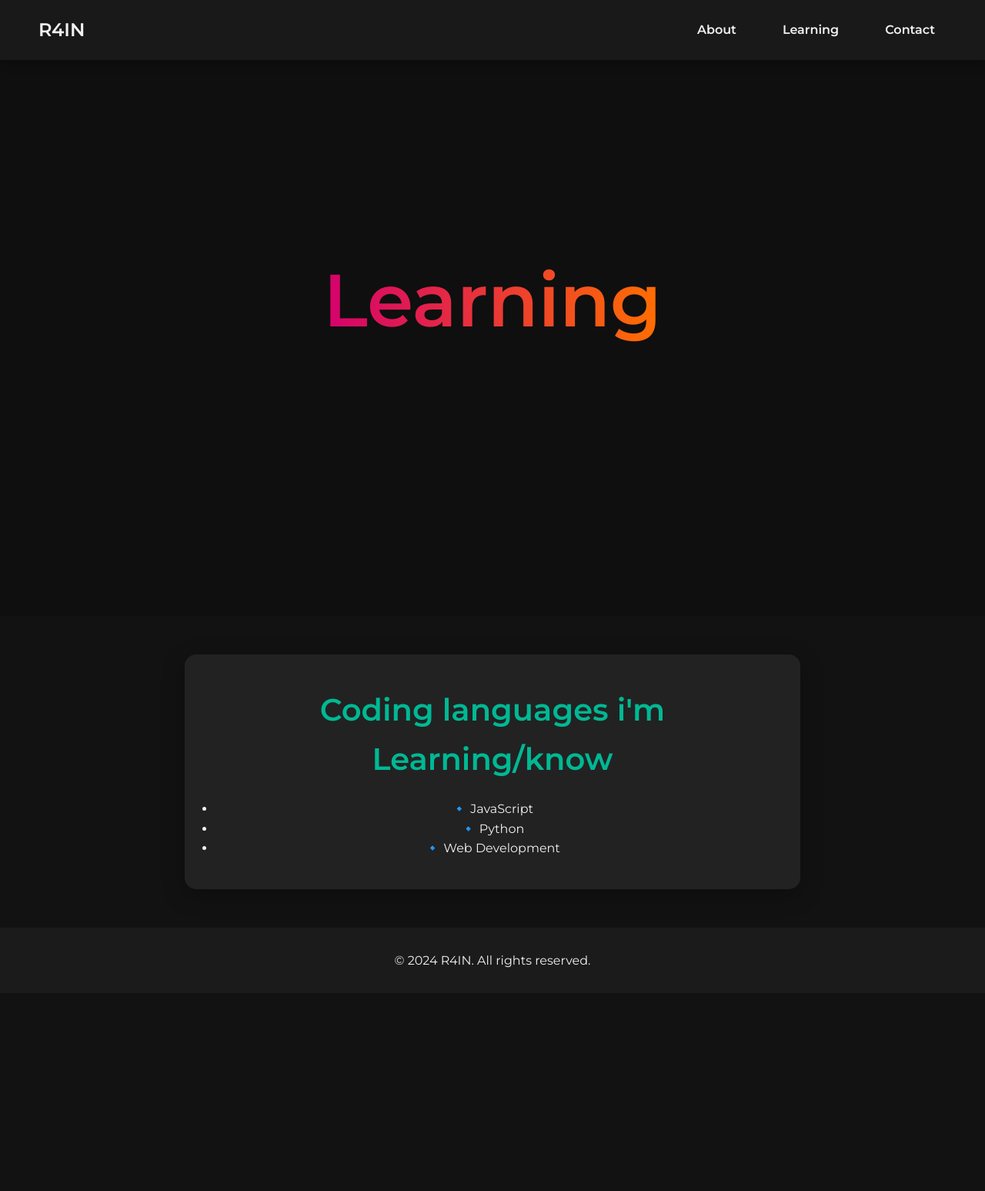
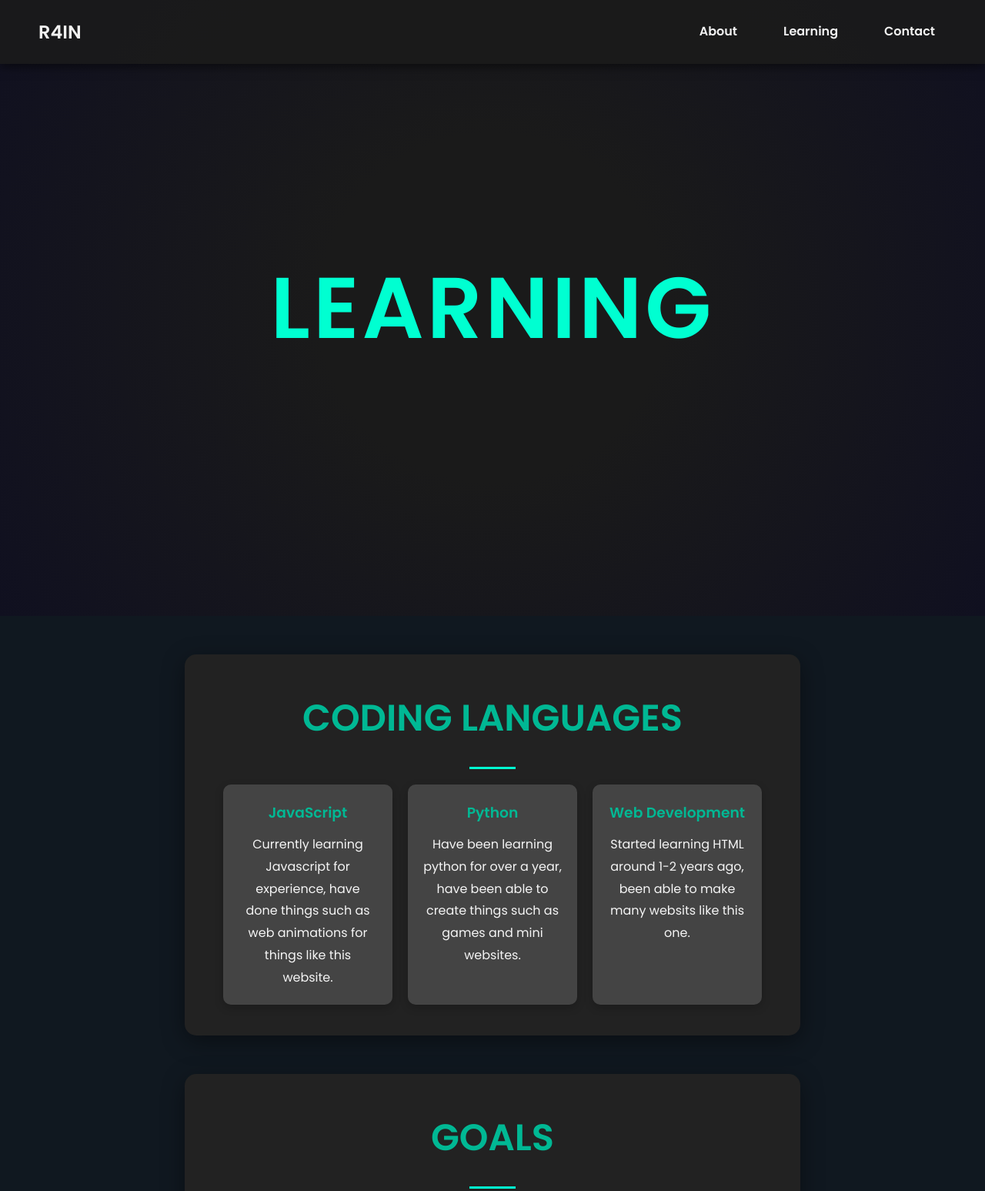
Before and after one commit to R-41N/r4in.web, a plain HTML site: page learning.html in a window 1280 px wide. Shown: the top 1547 px of the page at 77% size. Before the commit the page ends 1290 px from the top, so only its background shows below. Drawn offline with Linux system fonts and the light colour scheme.

Commit message:
Update learning.html

```diff
--- a/learning.html
+++ b/learning.html
@@ -3,9 +3,9 @@
 <head>
     <meta charset="UTF-8">
     <meta name="viewport" content="width=device-width, initial-scale=1.0">
-    <title>R4IN</title>
+    <title>R4IN | Learning</title>
     <link rel="icon" href="https://r2.guns.lol/59a3ad90-6060-4575-98db-b2cbd68e9e76.png" type="image/x-icon">
-    <link href="https://fonts.googleapis.com/css2?family=Montserrat:wght@400;600&display=swap" rel="stylesheet">
+    <link href="https://fonts.googleapis.com/css2?family=Poppins:wght@400;600&family=Montserrat:wght@400;600&display=swap" rel="stylesheet">
     <style>
         * {
             box-sizing: border-box;
@@ -14,10 +14,10 @@
         }
 
         body {
-            font-family: 'Montserrat', sans-serif;
-            background-color: #121212;
-            color: #f1f1f1;
-            line-height: 1.6;
+            font-family: 'Poppins', 'Montserrat', sans-serif;
+            background-color: #101820;
+            color: #f5f5f5;
+            line-height: 1.8;
             overflow-x: hidden;
         }
 
@@ -27,11 +27,11 @@
             position: fixed;
             width: 100%;
             top: 0;
-            z-index: 100;
+            z-index: 1000;
             display: flex;
             justify-content: space-between;
             align-items: center;
-            box-shadow: 0 4px 12px rgba(0, 0, 0, 0.3);
+            box-shadow: 0 4px 12px rgba(0, 0, 0, 0.5);
         }
 
         nav ul {
@@ -54,24 +54,26 @@
 
         .hero {
             height: 100vh;
-            background: #0f0f0f;
             display: flex;
+            flex-direction: column;
             justify-content: center;
             align-items: center;
+            background: radial-gradient(circle, rgba(26, 26, 26, 1) 30%, rgba(16, 16, 32, 1) 100%);
+            position: relative;
             text-align: center;
-            position: relative;
-            padding: 0 20px;
-            animation: fadeIn 1s ease-in-out forwards;
         }
 
         .hero h1 {
-            font-size: 6rem;
-            font-weight: 600;
-            margin-bottom: 20px;
-            background: linear-gradient(90deg, #d5006d, #ff6f00);
-            -webkit-background-clip: text;
-            -webkit-text-fill-color: transparent;
-            animation: slideIn 1s ease-in-out forwards;
+            font-size: 7rem;
+            font-weight: 700;
+            color: #00FFD1;
+            text-transform: uppercase;
+            letter-spacing: 4px;
+            transition: transform 0.5s ease-in-out;
+        }
+
+        .hero h1:hover {
+            transform: rotate(2deg);
         }
 
         .content {
@@ -80,53 +82,63 @@
             padding: 40px;
             background-color: #222;
             border-radius: 15px;
-            box-shadow: 0 8px 30px rgba(0, 0, 0, 0.3);
+            box-shadow: 0 8px 30px rgba(0, 0, 0, 0.4);
             text-align: center;
-            animation: fadeIn 1s ease-in-out forwards;
         }
 
         .content h2 {
-            font-size: 2.5rem;
+            font-size: 3rem;
             margin-bottom: 20px;
             color: #00b894;
+            text-transform: uppercase;
         }
 
-        .content p {
-            font-size: 1.2rem;
-            margin-bottom: 20px;
+        .content-line {
+            width: 60px;
+            height: 3px;
+            background-color: #00FFD1;
+            margin: 20px auto;
+        }
+
+        .about-box {
+            display: flex;
+            justify-content: space-between;
+            margin-top: 20px;
+        }
+
+        .card {
+            flex: 1;
+            background-color: #444;
+            border-radius: 10px;
+            padding: 20px;
+            margin: 0 10px;
+            box-shadow: 0 4px 12px rgba(0, 0, 0, 0.2);
+            transition: transform 0.3s;
+        }
+
+        .card:hover {
+            transform: scale(1.05);
+        }
+
+        .card h3 {
+            color: #00b894;
+            margin-bottom: 10px;
+        }
+
+        .card p {
+            color: #f5f5f5;
         }
 
         footer {
-            padding: 30px;
-            background-color: #1b1b1b;
-            color: #f1f1f1;
+            padding: 40px 20px;
+            background-color: #181818;
+            color: #BBB;
             text-align: center;
         }
 
         footer p {
             margin: 0;
-        }
-
-        @keyframes fadeIn {
-            from {
-                opacity: 0;
-                transform: translateY(50px);
-            }
-            to {
-                opacity: 1;
-                transform: translateY(0);
-            }
-        }
-
-        @keyframes slideIn {
-            from {
-                opacity: 0;
-                transform: translateY(-30px);
-            }
-            to {
-                opacity: 1;
-                transform: translateY(0);
-            }
+            font-size: 1rem;
         }
     </style>
 </head>
@@ -137,25 +149,48 @@
         <nav>
             <ul>
                 <li><a href="index.html">About</a></li>
-                <li><a href="#learning">Learning</a></li>
+                <li><a href="learning.html">Learning</a></li>
                 <li><a href="contact.html">Contact</a></li>
             </ul>
         </nav>
     </header>
 
     <section class="hero">
-        <div>
-            <h1>Learning</h1>
+        <h1>Learning</h1>
+    </section>
+
+    <section class="content">
+        <h2>Coding Languages</h2>
+        <div class="content-line"></div>
+        <div class="about-box">
+            <div class="card">
+                <h3>JavaScript</h3>
+                <p>Currently learning Javascript for experience, have done things such as web animations for things like this website.</p>
+            </div>
+            <div class="card">
+                <h3>Python</h3>
+                <p>Have been learning python for over a year, have been able to create things such as games and mini websites.</p>
+            </div>
+            <div class="card">
+                <h3>Web Development</h3>
+                <p>Started learning HTML around 1-2 years ago, been able to make many websits like this one.</p>
+            </div>
         </div>
     </section>
 
     <section class="content">
-        <h2> Coding languages i'm Learning/know</h2>
-        <ul>
-            <li>🔹 JavaScript</li>
-            <li>🔹 Python</li>
-            <li>🔹 Web Development</li>
-        </ul>
+        <h2>Goals</h2>
+        <div class="content-line"></div>
+        <div class="about-box">
+            <div class="card">
+                <h3>Build a quiz game</h3>
+                <p>Build an interactive quiz game using JavaScript which includes rewards and more.</p>
+            </div>
+            <div class="card">
+                <h3>Build a Portfolio</h3>
+                <p>Create a Portfolio website about things like me, real life skils and more</p>
+            </div>
+        </div>
     </section>
 
     <footer>
```
